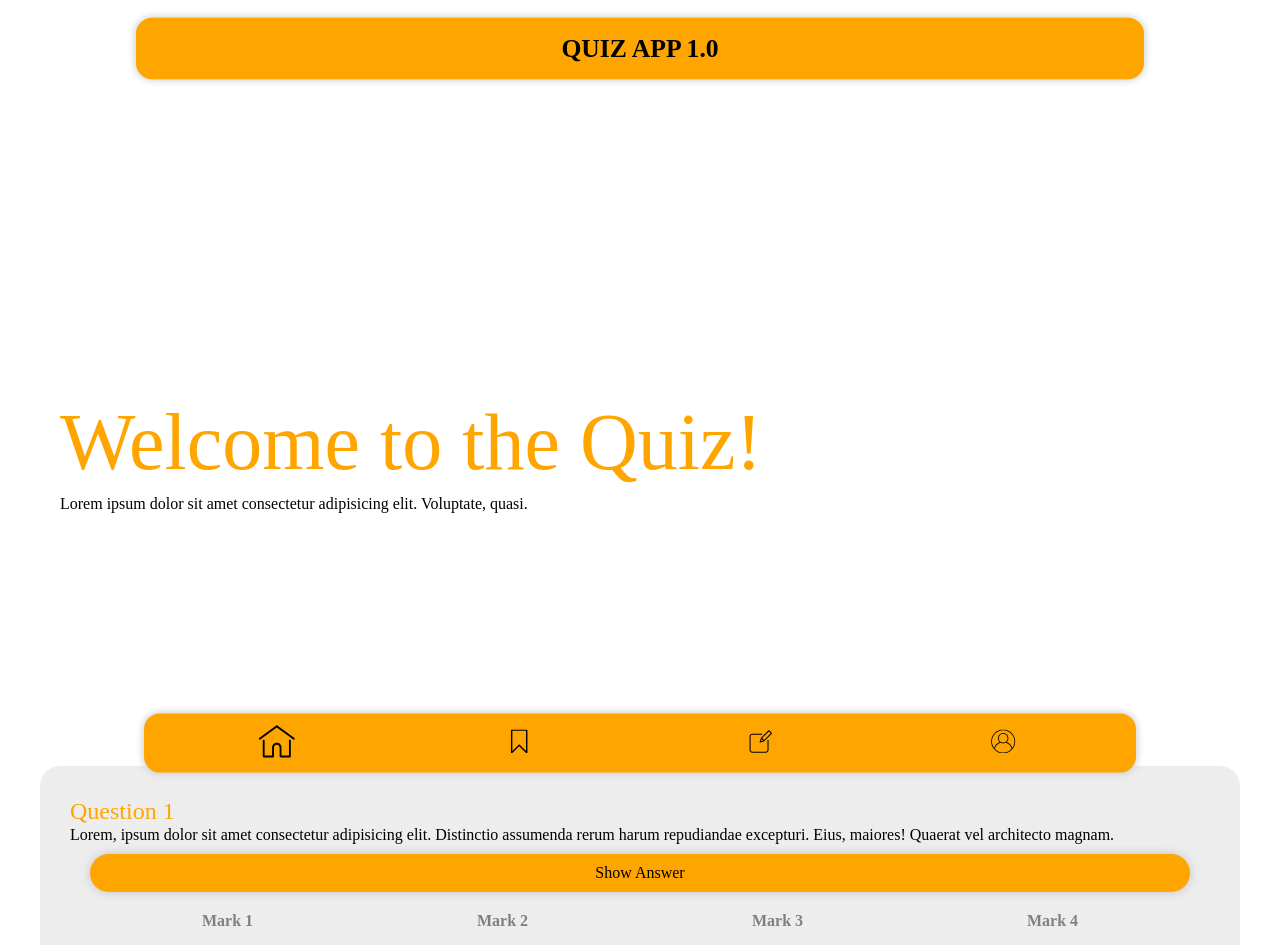
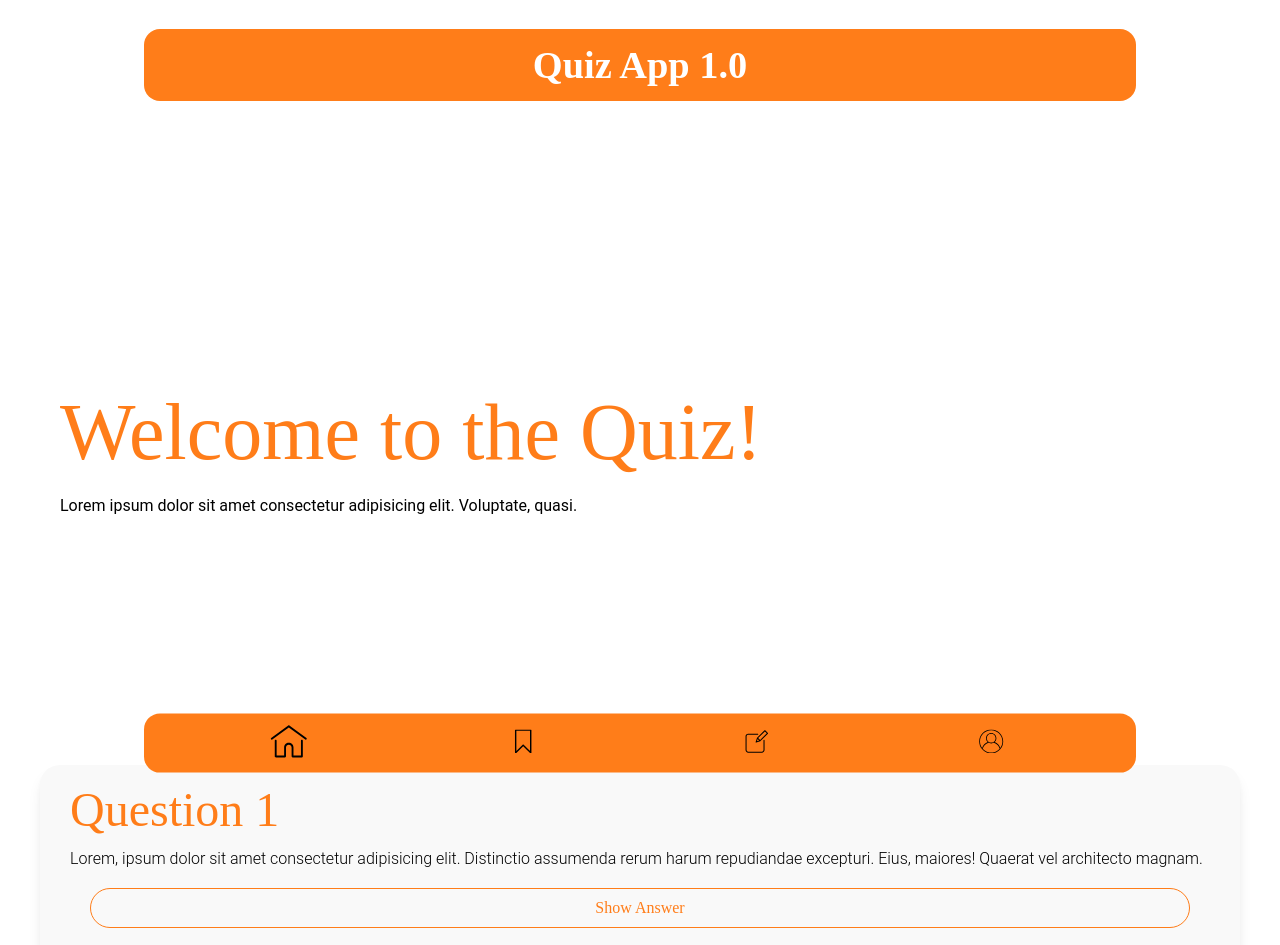
Before and after one commit to calvincorde/quiz-app, a website built with Parcel: page src/index.html in a window 1280 px wide. Shown: the top 945 px of the page. Built offline with nearby package versions, Linux system fonts and the light colour scheme.

Commit message:
Changed the main fonts, added some animation und colors

```diff
--- a/src/CSS/cards.css
+++ b/src/CSS/cards.css
@@ -3,22 +3,26 @@
     display: grid;
     grid-template-columns: 1;
     grid-template-rows: 4;
-    background-color: rgba(211, 211, 211, 0.42);
+    background-color: rgb(249, 249, 249) ;
     border-radius: 20px;
     padding: 30px;
-    margin: 40px;
+    margin: 80px 40px;
+    box-shadow: 0 10px 15px -3px rgba(0, 0, 0, 0.1), 0 4px 6px -2px rgba(0, 0, 0, 0.05) ;
 }
 
 .card__headline {
-    font-family: oswald;
-    font-weight: 500;
-    color: orange;
+    font-family: DM Serif Display;
+    font-size: 3rem;
+    color: #FF7D19;
     line-height: 30px;
+    margin-bottom: 1rem;
 }
 
 .card__question {
-    font-family: oswald;
-    font-weight: 200;
+    font-family: roboto;
+    font-weight: 300;
+    line-height: 1.3rem;
+    margin: 0.5rem 0rem;
 }
 
 .card__button {
@@ -26,11 +30,19 @@
     border: none;
     margin: 10px 20px;
     padding: 10px 10px;
-    background-color: orange;
-    color: black;
-    box-shadow: 0px 0px 10px silver;
+    background-color: rgb(249, 249, 249);
+    color: #FF7D19;
+    border: solid #FF7D19 0.1rem;
+    xbox-shadow: 0px 0px 5px #FF7D19;
     font-family: oswald;
     font-size: medium;
+    transition: all 0.6s ease-out;
+}
+
+.card__button:hover {
+    background-color: #FF7D19;
+    color: white;
+    scale: 1.06;
 }
 
 .card__taglist {
--- a/src/CSS/footer.css
+++ b/src/CSS/footer.css
@@ -13,10 +13,10 @@ footer {
     justify-items: center;
     grid-gap: 10px;
     margin: 20px;
-    padding: 20px;
+    padding: 20px 40px;
     border-radius: 20px;
-    box-shadow: 0px 0px 10px silver;
-    background-color: orange;
+    xbox-shadow: 0px 0px 10px silver;
+    background-color: #FF7D19;
     scale: 0.8;
 }
 
--- a/src/CSS/intro.css
+++ b/src/CSS/intro.css
@@ -4,17 +4,18 @@
     display: grid;
     grid-template-columns: 1fr;
     grid-template-rows: 4fr 1fr;
-    grid-gap: 10px;
+    grid-gap: 20px;
     margin: 400px 60px 250px 60px;
     justify-content: center;
 }
 
 .intro__headline {
+    font-family: DM Serif Display;
+    color: #FF7D19;
     font-size: 80px;
-    line-height: 85px;
+    line-height: 4rem;
 }
 
 .intro__text {
-    font-family: oswald;
-    font-weight: 200;
+    font-family: roboto;
 }
--- a/src/index.html
+++ b/src/index.html
@@ -8,17 +8,23 @@
 </head>
 <body>
     <header>
-        <h1>QUIZ APP 1.0</h1>
+        <h1>Quiz App 1.0</h1>
     </header>
 
     <main>
+
+
 
         <section class="intro">  <!-- Intro -->
             <h2 class="intro__headline">Welcome to the Quiz!</h2>
             <p class="intro__text">Lorem ipsum dolor sit amet consectetur adipisicing elit. Voluptate, quasi.</p>
         </section>
 
+
+
         <section>  <!-- Questions -->
+
+
             <section class="card">
                 <h2 class="card__headline">Question 1</h2>
                 <p class="card__question">Lorem, ipsum dolor sit amet consectetur adipisicing elit. Distinctio assumenda rerum harum repudiandae excepturi. Eius, maiores! Quaerat vel architecto magnam.</p>
@@ -30,6 +36,8 @@
                     <li>Mark 4</li>
                 </ul>
             </section>
+
+
             <section class="card">
                 <h2 class="card__headline">Question 2</h2>
                 <p class="card__question">Lorem, ipsum dolor sit amet consectetur adipisicing elit. Distinctio assumenda rerum harum repudiandae excepturi. Eius, maiores! Quaerat vel architecto magnam.</p>
--- a/src/style.css
+++ b/src/style.css
@@ -11,8 +11,10 @@
 
 
 h1 {
-    font-family: oswald;
-    color: black;
+    font-family: DM Serif Display;
+    font-size: 3rem;
+    color: white;
+    line-height: 30px;
 }
 
 
@@ -36,18 +38,19 @@ header {
     grid-template-columns: 1fr;
     justify-items: center;
     border-radius: 20px;
-    padding: 20px;
+    padding: 30px;
     position: fixed;
     top: 0;
     left: 0;
     right: 0;
-    margin: 10px;
+    margin: 20px;
     scale: 0.8;
-
-    background-color: orange;
-    box-shadow: 0px 0px 10px silver;
+    background-color: #FF7D19;
+    xbox-shadow: 0px 0px 10px silver;
 }
 
+body {
+}
 
 main {
     margin-bottom: 120px;
```
